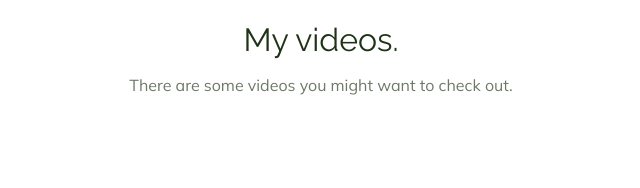
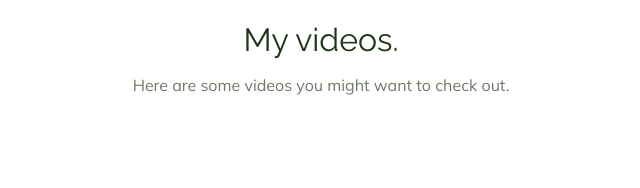
Before and after one commit to marcosvced/loisalen, a website: page public/index.html in a window 1280 px wide. Shown: the part 1752-1940 px from the top of the page, 319-959 px from the left. Drawn offline with nearby package versions, Linux system fonts and the light colour scheme.

```diff
--- a/public/index.html
+++ b/public/index.html
@@ -127,7 +127,7 @@
         <i data-feather="video"></i>
         <h2>My videos.</h2>
         <p>
-          There are some videos you might want to check out.
+          Here are some videos you might want to check out.
         </p>
       </header>
     </div>
```
